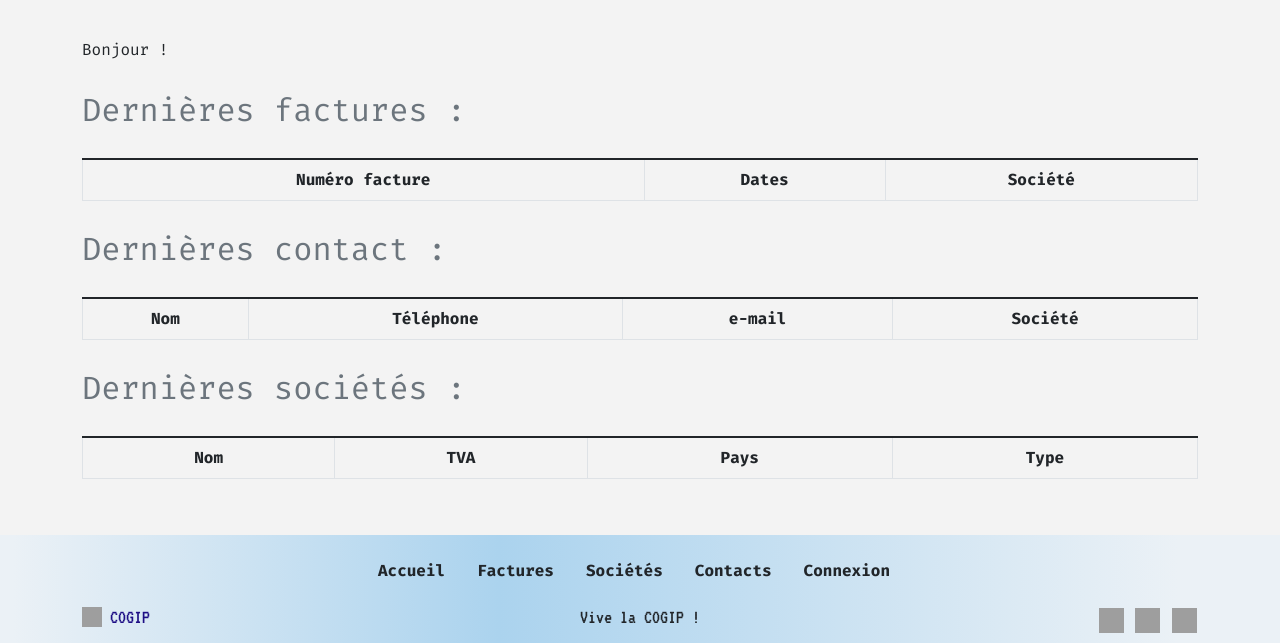
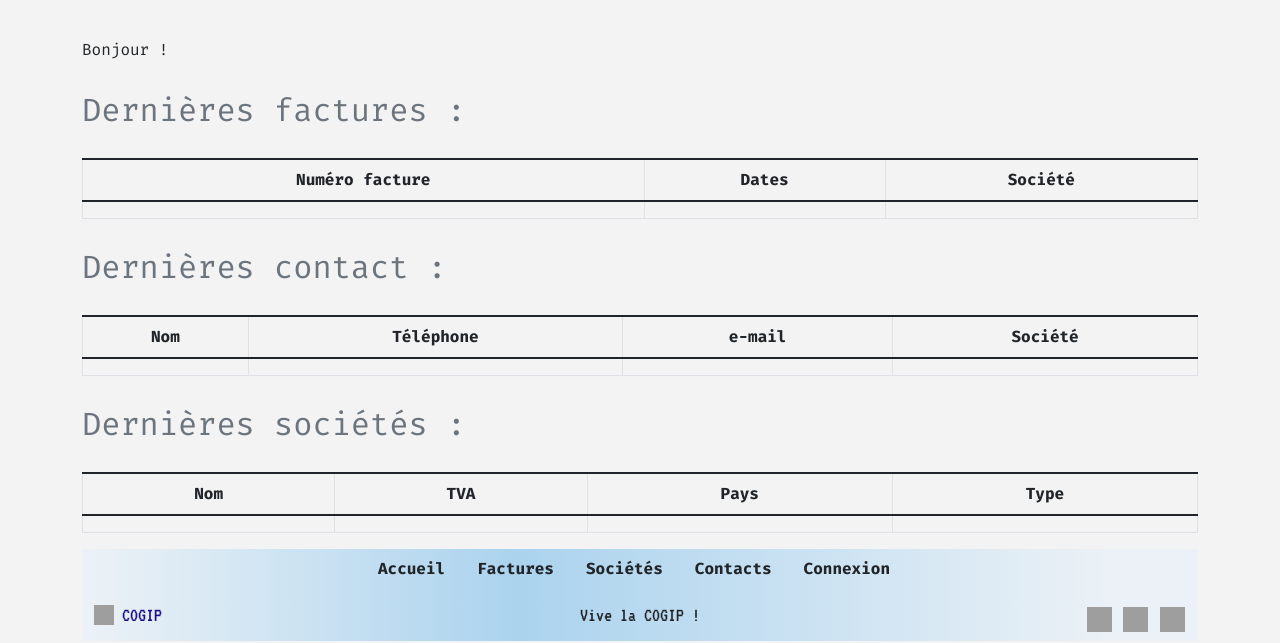
Before and after one commit to jptsr/cogip-challenge, a PHP site: page /menu in a window 1280 px wide. Shown: the part 157-800 px from the top of the page. Run offline with PHP 8.4, Linux system fonts and the light colour scheme; lists and menus that the app fills with data are empty; some libraries are stand-ins or nearby versions; grey boxes are pictures that could not be loaded.

Commit message:
modifier

```diff
--- a/src/views/elements/footer.php
+++ b/src/views/elements/footer.php
@@ -1,6 +1,6 @@
 
 
-    <footer class="mon_footer fixed-bottom">
+    <footer class="mon_footer">
         <div class="container">
             <div class="row my-3">
                 <ul class="nav justify-content-center ">
--- a/src/views/elements/header.php
+++ b/src/views/elements/header.php
@@ -27,9 +27,9 @@
         <header>
             <nav class="mon_header navbar  navbar-expand-lg   ">
                 <div class="container ">
-                    <a class="navbar-brand" href="#">
+                    <a class="navbar-brand align-items-middle" href="#">
                         <img src="./assets/img/logo.svg" alt="Logo" width="35" height="35">
-                        <span class="header_logo_text">COGIP</span>
+                        <span class="header_logo_text ">COGIP</span>
                     </a>
                     <button class="navbar-toggler" type="button" data-bs-toggle="collapse" data-bs-target="#navbarNav" aria-controls="navbarNav" aria-expanded="false" aria-label="Toggle navigation">
                     <span class="navbar-toggler-icon"></span>
--- a/src/views/pages/welcome.php
+++ b/src/views/pages/welcome.php
@@ -13,7 +13,11 @@
             </tr>
         </thead>
         <tbody>
-
+            <tr>
+                <td></td>
+                <td></td>
+                <td></td>
+            </tr>
         </tbody>
     </table>
 
@@ -28,7 +32,12 @@
             </tr>
         </thead>
         <tbody>
-
+            <tr>
+                <td></td>
+                <td></td>
+                <td></td>
+                <td></td>
+            </tr>
         </tbody>
     </table>
 
@@ -43,7 +52,12 @@
             </tr>
         </thead>
         <tbody>
-
+            <tr>
+                <td></td>
+                <td></td>
+                <td></td>
+                <td></td>
+            </tr>
         </tbody>
     </table>
 
```
